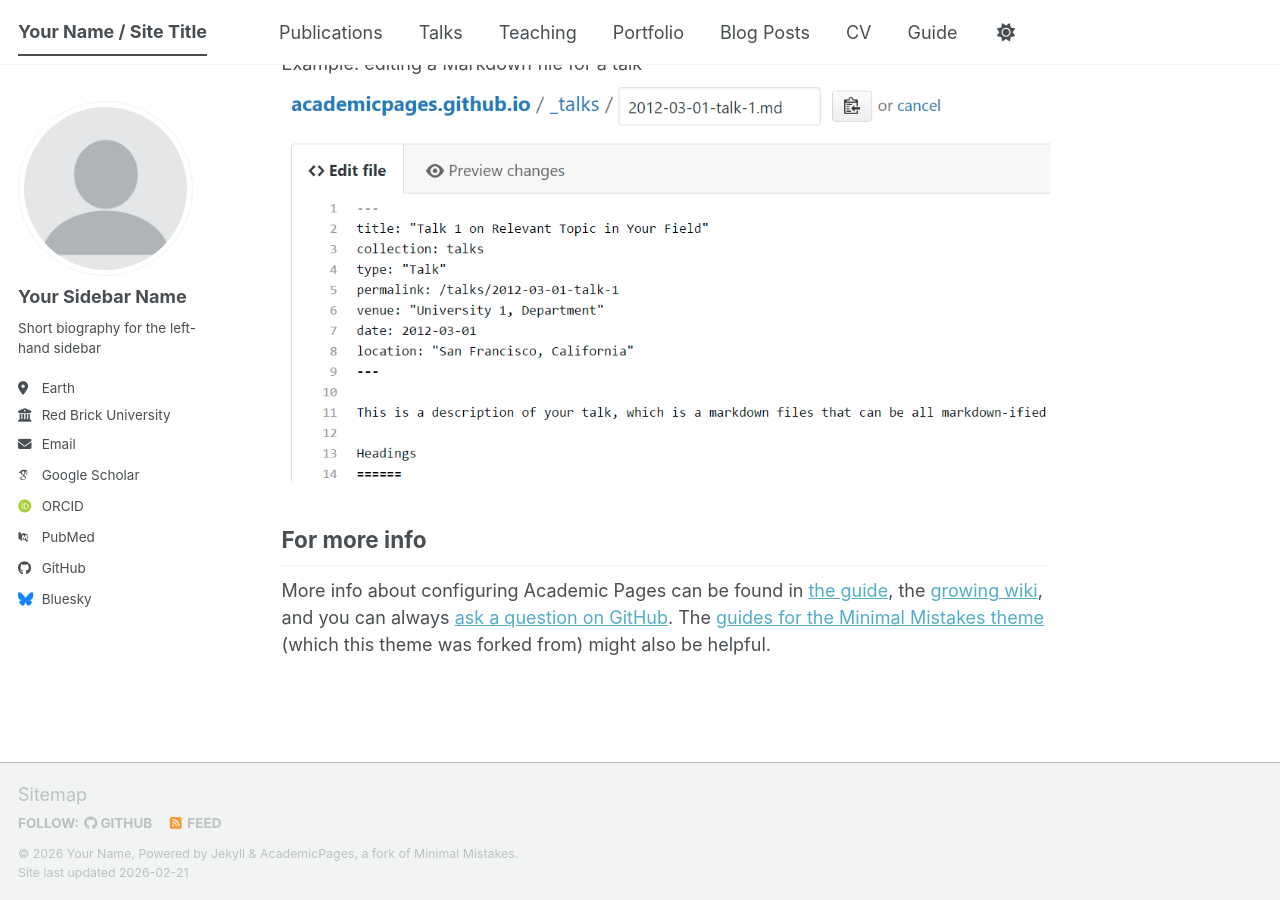
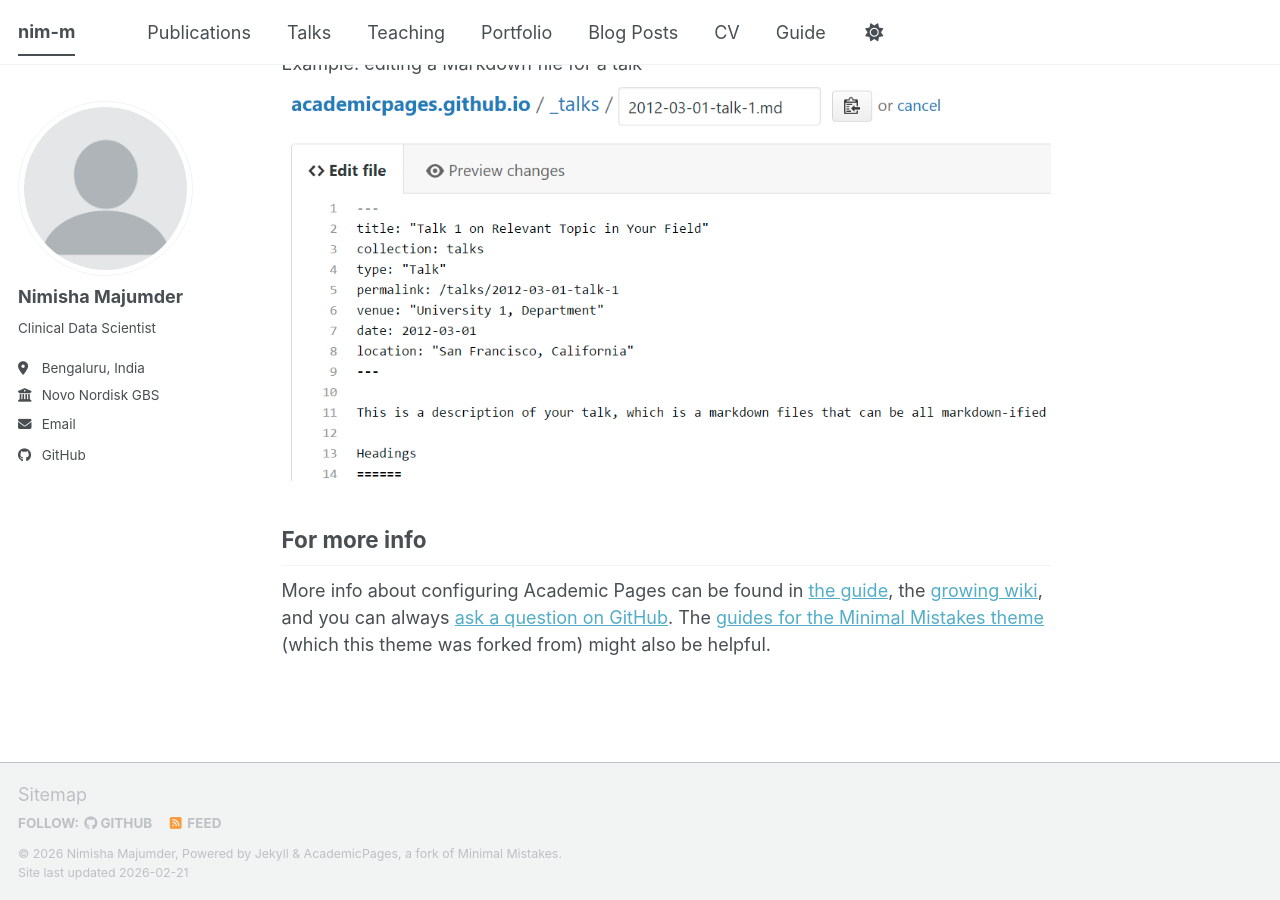
Before and after one commit to nim-m/nim-m.github.io, a Jekyll site: the page built from _pages/about.md, in a window 1280 px wide and 900 px high, scrolled down 2720 px. Built offline with Jekyll 4.4.1, drawn with Linux system fonts in a browser that asks for light colours; some web fonts are replaced; a script bundle is joined from its source files by our own code; library files that are not in the unit come from our copies.

Commit message:
Update personal details in _config.yml
Updated personal information including name, email, and social media links.

```diff
--- a/_config.yml
+++ b/_config.yml
@@ -9,11 +9,11 @@
 # Basic Site Settings
 locale                   : "en-US"
 site_theme               : "default" # The available themes options are "default", "air", "sunrise", "mint", "dirt" and "contrast"
-title                    : "Your Name / Site Title"
+title                    : "nim-m"
 title_separator          : "-"
-name                     : &name "Your Name"
+name                     : &name "Nimisha Majumder"
 description              : &description "Your Name's academic portfolio"   # Update this with a general description of your site, this is the default if not overridden by a page
-url                      : https://academicpages.github.io # The base hostname & protocol for your site e.g. "https://[your GitHub username].github.io",
+url                      : https://nim-m.github.io # The base hostname & protocol for your site e.g. "https://[your GitHub username].github.io",
                                                            # or if you already have some other page hosted on Github then use "https://[your GitHub username].github.io/[Your Repo Name]"
 baseurl                  : "" # the subpath of your site, e.g. "/blog"
 repository               : "academicpages/academicpages.github.io"
@@ -24,24 +24,24 @@
 author:
   # Biographic information
   avatar           : "profile.png"
-  name             : "Your Sidebar Name"
+  name             : "Nimisha Majumder"
   pronouns         : # example: "she/her"
-  bio              : "Short biography for the left-hand sidebar"
-  location         : "Earth"
-  employer         : "Red Brick University"
+  bio              : "Clinical Data Scientist"
+  location         : "Bengaluru, India"
+  employer         : "Novo Nordisk GBS"
   uri              : # URL
-  email            : "none@example.org"
+  email            : "nimisha.maj@gmail.com"
 
   # Academic websites
   academia         : # URL
   arxiv            : # URL - Update with the correct link to your profile
-  googlescholar    : "https://scholar.google.com/citations?user=PS_CX0AAAAAJ"
+  googlescholar    : # "https://scholar.google.com/citations?user=PS_CX0AAAAAJ"
   inspire-hep      : # URL
   impactstory      : # URL
-  orcid            : "https://orcid.org/yourorcidurl"
+  orcid            : # "https://orcid.org/yourorcidurl"
   semantic         : # URL
   ssrn             : # URL
-  pubmed           : "https://www.ncbi.nlm.nih.gov/pubmed/?term=john+snow"
+  pubmed           : # "https://www.ncbi.nlm.nih.gov/pubmed/?term=john+snow"
   researchgate     : # URL
   scopus           : # URL
   zotero           : # URL
@@ -51,13 +51,13 @@
   bitbucket        : # Username - Update with your username on the site
   codepen          : # Username
   dribbble         : # Username
-  github           : "academicpages"
+  github           : "nim-m"
   kaggle           : # Username
   stackoverflow    : # User number or user number and name (i.e., use "1" or "1/jeff-atwood")
 
   # Social media
   artstation       : # Username
-  bluesky          : "bsky.app" # Replace this with you Bluesky username
+  bluesky          : # "bsky.app" # Replace this with you Bluesky username
   facebook         : # Username
   flickr           : # Username
   foursquare       : # Username
@@ -138,7 +138,7 @@
 
 # Social Sharing
 twitter:
-  username               : &twitter
+  username               : # &twitter
 facebook:
   username               :
   app_id                 :
```
